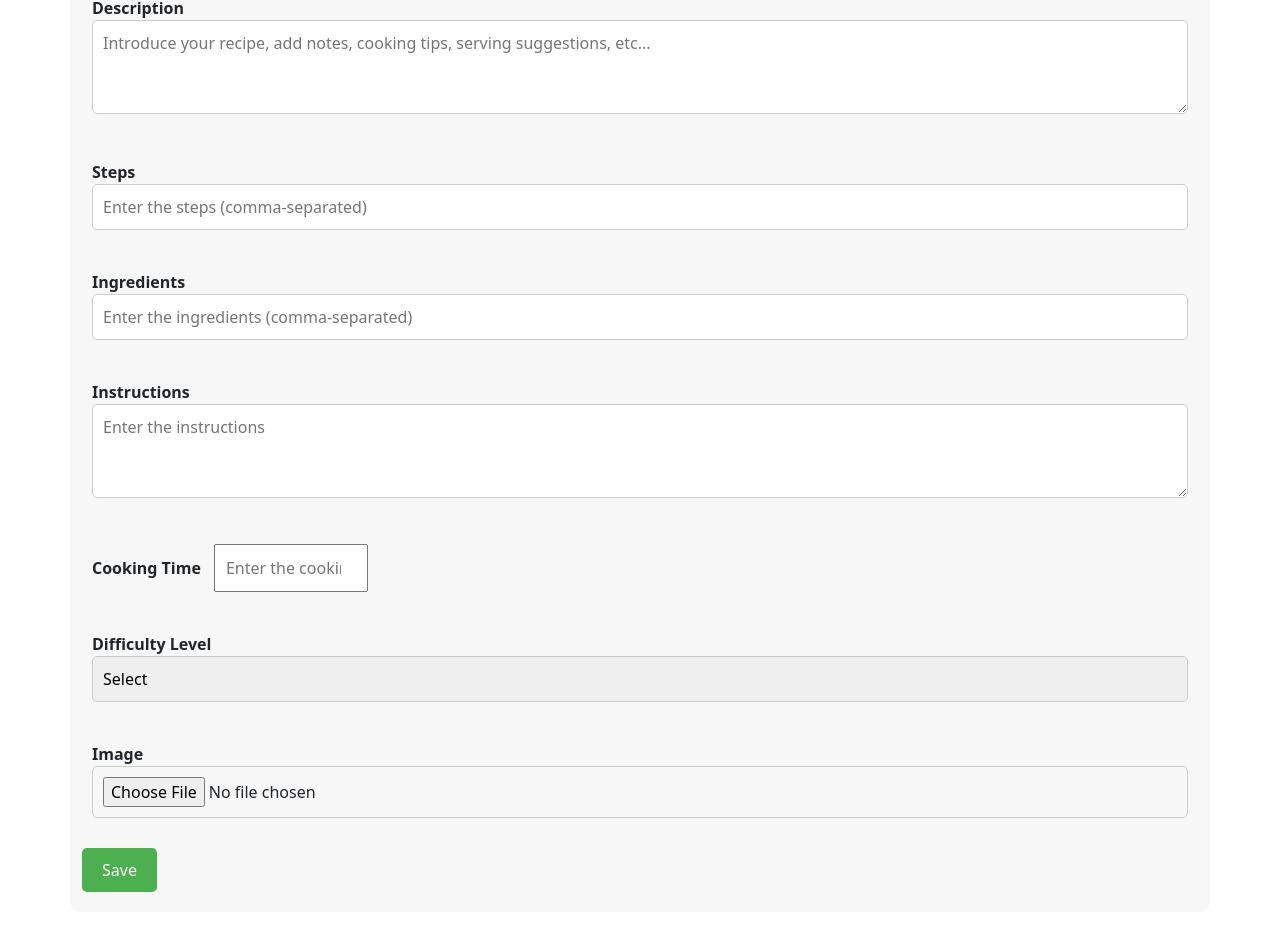
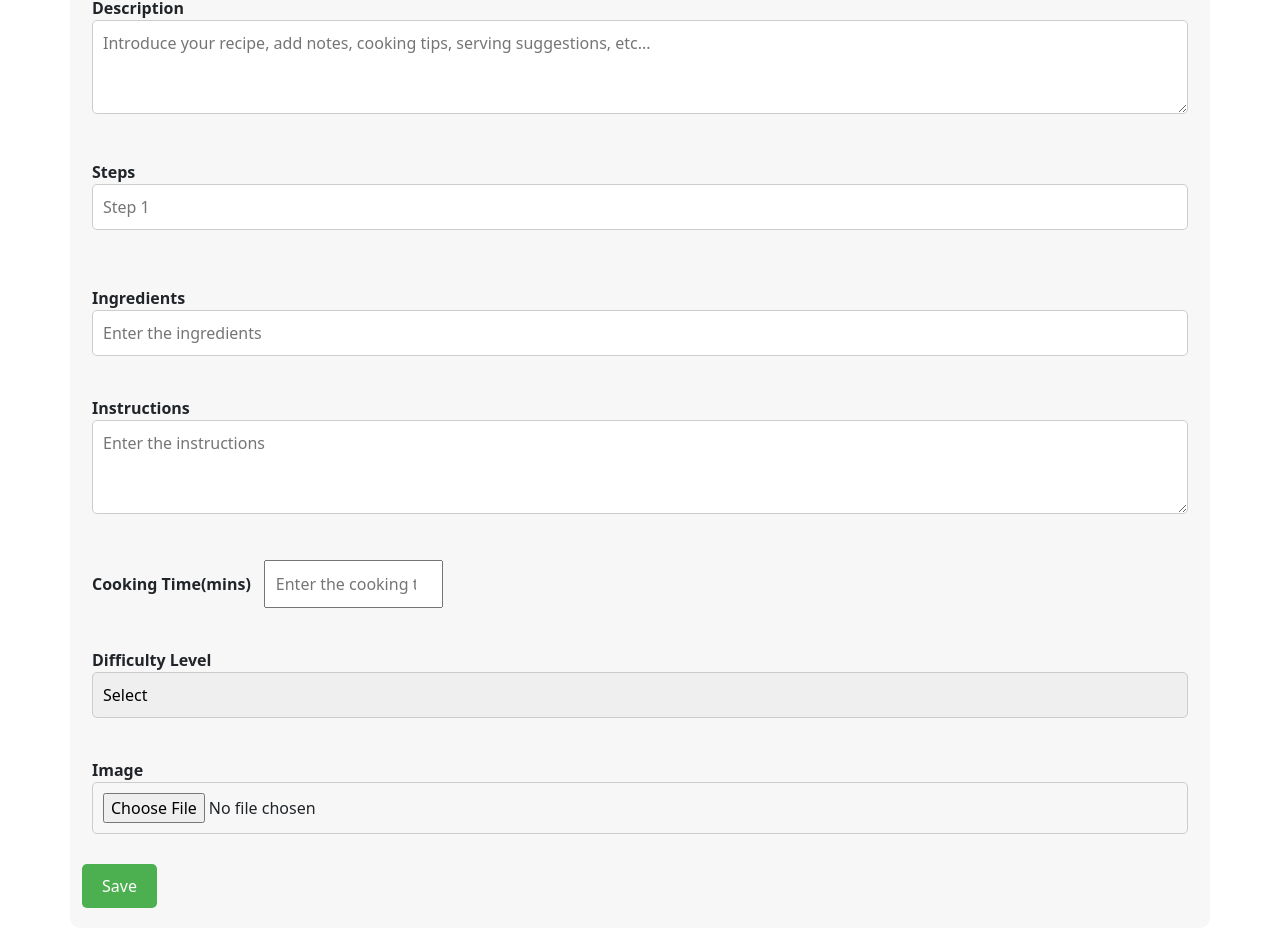
Before and after one commit to gaurav1954/CookConnect, a React (Vite) app in the folder frontend/: page /new in a window 1280 px wide. Shown: the part 411-1339 px from the top of the page. Built offline with nearby package versions, Linux system fonts and the light colour scheme.

Commit message:
added image clearence form

```diff
--- a/frontend/src/components/LS.css
+++ b/frontend/src/components/LS.css
@@ -50,12 +50,12 @@
 }
 
 
-.submit-btn {
+.submit-bttn {
     background-color: black;
     color: white;
 }
 
-.login-btn {
+.login-bttn {
     background-color: white;
     color: black;
 }
--- a/frontend/src/components/LogIn.jsx
+++ b/frontend/src/components/LogIn.jsx
@@ -70,13 +70,13 @@ export default function Login() {
           </div>
           {err && <div className="val-error">{err}</div>}
           <div className="sub-con">
-            <button type="submit" className="submit-btn btnn" onClick={handleSubmit}>Login</button>
+            <button type="submit" className="submit-bttn btnn" onClick={handleSubmit}>Login</button>
           </div>
         </form>
 
         <div className="sign-con">
           <p>Don't have an account?</p>
-          <button onClick={handleRedirect} className="login-btn btnn">Signup</button>
+          <button onClick={handleRedirect} className="login-bttn btnn">Signup</button>
         </div>
 
       </div>
--- a/frontend/src/components/RecipeForm.jsx
+++ b/frontend/src/components/RecipeForm.jsx
@@ -1,7 +1,6 @@
 import { useState } from "react";
 import axios from 'axios';
 import './form.css';
-
 const RecipeForm = () => {
     const [formData, setFormData] = useState({
         title: '',
@@ -24,6 +23,11 @@ const RecipeForm = () => {
         } else {
             setFormData({ ...formData, [name]: value });
         }
+
+        // Add a new step input box if the current step input box is being edited
+        if (name === 'steps' && index === formData.steps.length - 1) {
+            setFormData({ ...formData, steps: [...formData.steps, ''] });
+        }
     };
 
     const handleKeyPress = (e, index) => {
@@ -41,6 +45,10 @@ const RecipeForm = () => {
 
     const handleSubmit = async (e) => {
         e.preventDefault();
+        if (!formData.image) {
+            alert('Please select an image.');
+            return;
+        }
         const formDataToSend = new FormData();
 
         // Append form data fields
@@ -61,7 +69,6 @@ const RecipeForm = () => {
                 }
             });
             if (response.status === 200) {
-                alert("Recipe created successfully!");
                 setFormData({
                     title: '',
                     cuisine: 'italian',
@@ -71,8 +78,11 @@ const RecipeForm = () => {
                     instructions: '',
                     cookingTime: '',
                     difficultyLevel: '',
-                    image: null
+                    image: null // Reset the image state to null
                 });
+
+                // Reset the file input visually
+                document.getElementById('imageInput').value = '';
             } else {
                 alert("Failed to create recipe.");
             }
@@ -82,11 +92,7 @@ const RecipeForm = () => {
         }
     };
 
-    const handleSave = () => {
-        if (window.confirm("Are you sure you want to create a recipe?")) {
-            handleSubmit();
-        }
-    };
+
 
     return (
         <div className="outerer-container">
@@ -95,11 +101,11 @@ const RecipeForm = () => {
                 <form onSubmit={handleSubmit}>
                     <div className="form-group">
                         <label>Title</label>
-                        <input type="text" name="title" value={formData.title} onChange={handleChange} placeholder="Give your recipe a name" />
+                        <input type="text" className="input-create-form" name="title" value={formData.title} onChange={handleChange} placeholder="Give your recipe a name" />
                     </div>
                     <div className="form-group">
                         <label>Cuisine</label>
-                        <select name="cuisine" value={formData.cuisine} onChange={handleChange}>
+                        <select name="cuisine" className="input-create-form" value={formData.cuisine} onChange={handleChange}>
                             <option value="italian">Italian</option>
                             <option value="chinese">Chinese</option>
                             <option value="mexican">Mexican</option>
@@ -111,37 +117,38 @@ const RecipeForm = () => {
                     </div>
                     <div className="form-group">
                         <label>Description</label>
-                        <textarea rows={3} name="description" value={formData.description} onChange={handleChange} placeholder="Introduce your recipe, add notes, cooking tips, serving suggestions, etc..." />
+                        <textarea rows={3} className="input-create-form" name="description" value={formData.description} onChange={handleChange} placeholder="Introduce your recipe, add notes, cooking tips, serving suggestions, etc..." />
                     </div>
                     <div className="form-group">
                         <label>Steps</label>
                         {formData.steps.map((step, index) => (
                             <input
+                                className="input-create-form input-steps"
                                 key={index}
                                 type="text"
                                 name="steps"
                                 value={step}
                                 onChange={(e) => handleChange(e, index)}
                                 onKeyPress={(e) => handleKeyPress(e, index)}
-                                placeholder="Enter the steps (comma-separated)"
+                                placeholder={`Step ${index + 1}`}
                             />
                         ))}
                     </div>
                     <div className="form-group">
                         <label>Ingredients</label>
-                        <input type="text" name="ingredients" value={formData.ingredients} onChange={handleChange} placeholder="Enter the ingredients (comma-separated)" />
+                        <input type="text" className="input-create-form" name="ingredients" value={formData.ingredients} onChange={handleChange} placeholder="Enter the ingredients" />
                     </div>
                     <div className="form-group">
                         <label>Instructions</label>
-                        <textarea rows={3} name="instructions" value={formData.instructions} onChange={handleChange} placeholder="Enter the instructions" />
+                        <textarea rows={3} className="input-create-form" name="instructions" value={formData.instructions} onChange={handleChange} placeholder="Enter the instructions" />
                     </div>
                     <div className="form-group">
-                        <label>Cooking Time</label>
-                        <input type="number" name="cookingTime" className="time" value={formData.cookingTime} onChange={handleChange} placeholder="Enter the cooking time (in minutes)" />
+                        <label>Cooking Time(mins)</label>
+                        <input type="number" name="cookingTime" className="time" value={formData.cookingTime} onChange={handleChange} placeholder="Enter the cooking time" />
                     </div>
                     <div className="form-group">
                         <label>Difficulty Level</label>
-                        <select name="difficultyLevel" value={formData.difficultyLevel} onChange={handleChange}>
+                        <select name="difficultyLevel" className="input-create-form" value={formData.difficultyLevel} onChange={handleChange}>
                             <option value="">Select</option>
                             <option value="Easy">Easy</option>
                             <option value="Moderate">Moderate</option>
@@ -150,9 +157,9 @@ const RecipeForm = () => {
                     </div>
                     <div className="form-group">
                         <label>Image</label>
-                        <input type="file" name="image" onChange={handleImageChange} />
+                        <input type="file" id="imageInput" className="input-file" name="image" onChange={handleImageChange} required />
                     </div>
-                    <button type="submit" onClick={handleSave}>Save</button>
+                    <button type="submit" className="submit-button">Save</button>
                 </form>
             </div>
         </div>
--- a/frontend/src/components/form.css
+++ b/frontend/src/components/form.css
@@ -28,24 +28,24 @@
     padding: 10px;
 
 }
-.time{
+
+.time {
     padding: 10px;
     margin-left: 13px;
-    width: 12vw;
+    width: 14vw;
 }
 
 label {
     font-weight: bold;
 }
 
-input[type="text"],
-textarea,
-select {
+.input-create-form {
     width: 100%;
     padding: 10px;
     border: 1px solid #ccc;
     border-radius: 5px;
     font-size: 16px;
+
 }
 
 select {
@@ -57,7 +57,7 @@ select {
     background-position: right 10px center;
 }
 
-input[type="file"] {
+.input-file {
     width: 100%;
     padding: 10px;
     border: 1px solid #ccc;
@@ -65,7 +65,7 @@ input[type="file"] {
     font-size: 16px;
 }
 
-button[type="submit"] {
+.submit-button {
     padding: 10px 20px;
     background-color: #4CAF50;
     color: white;
@@ -75,7 +75,7 @@ button[type="submit"] {
     font-size: 16px;
 }
 
-button[type="submit"]:hover {
+.submit-button:hover {
     background-color: #45a049;
 }
 
@@ -87,3 +87,7 @@ button[type="submit"]:hover {
 .validation-error {
     color: red;
 }
+
+.input-steps {
+    margin-bottom: 1rem;
+}
```
Also changed, not shown: 1 other file (tests, documents, lock files or other folders).
